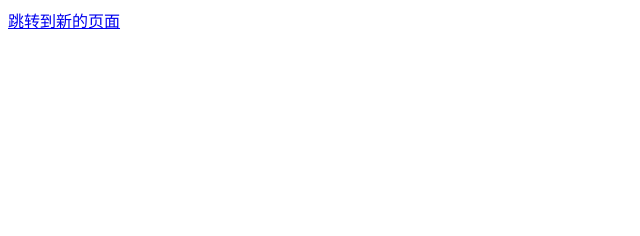
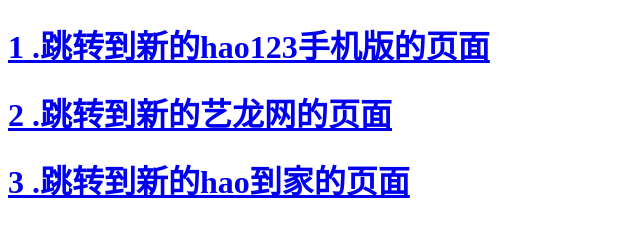
Before and after one commit to xt278289088/xt278289088.github.io, a plain HTML site: page index.html in a window 1280 px wide. Shown: the whole page, without its empty margins (0-640 px from the left). Drawn offline with Linux system fonts and the light colour scheme.

Commit message:
我的网页的地址

```diff
--- a/index.html
+++ b/index.html
@@ -5,6 +5,15 @@
     <title>Document</title>
 </head>
 <body>
-    <a href="webste/lesson8.h123/h123.html" target="_blank">跳转到新的页面 </a>
+
+    <a href="webste/lesson8.h123/h123.html" target="_blank">
+        <h1>1 .跳转到新的hao123手机版的页面</h1>
+    </a>
+    <a href="webste/lesson6.yilong/yl.html" target="_blank">
+        <h1>2 .跳转到新的艺龙网的页面</h1>
+    </a>
+    <a href="webste/lesson9.hdj/hdj.html" target="_blank">
+        <h1>3 .跳转到新的hao到家的页面</h1>
+    </a>
 </body>
 </html>
```
